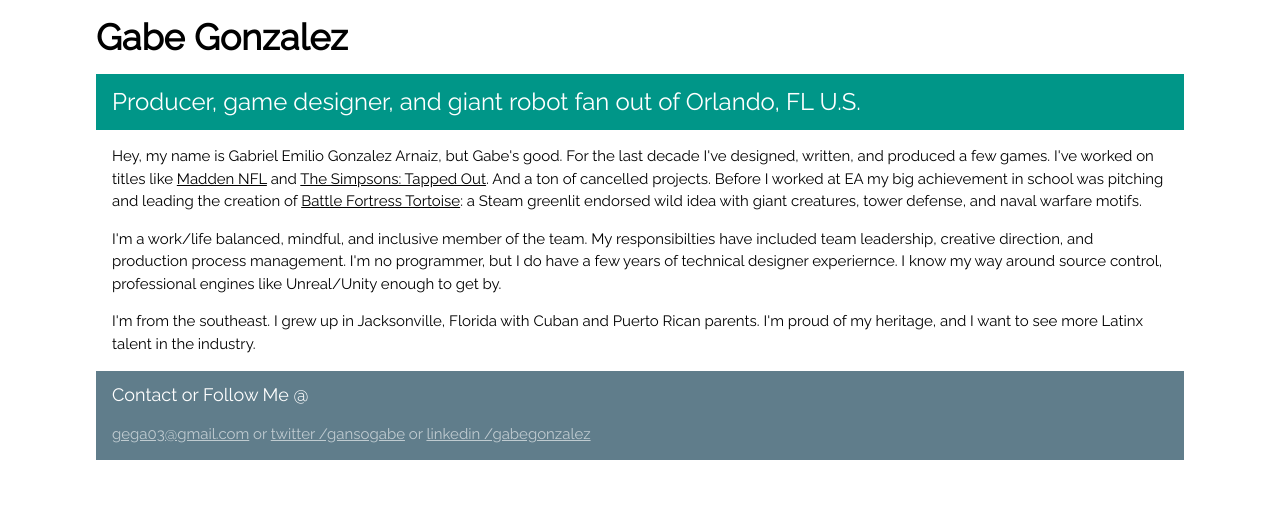
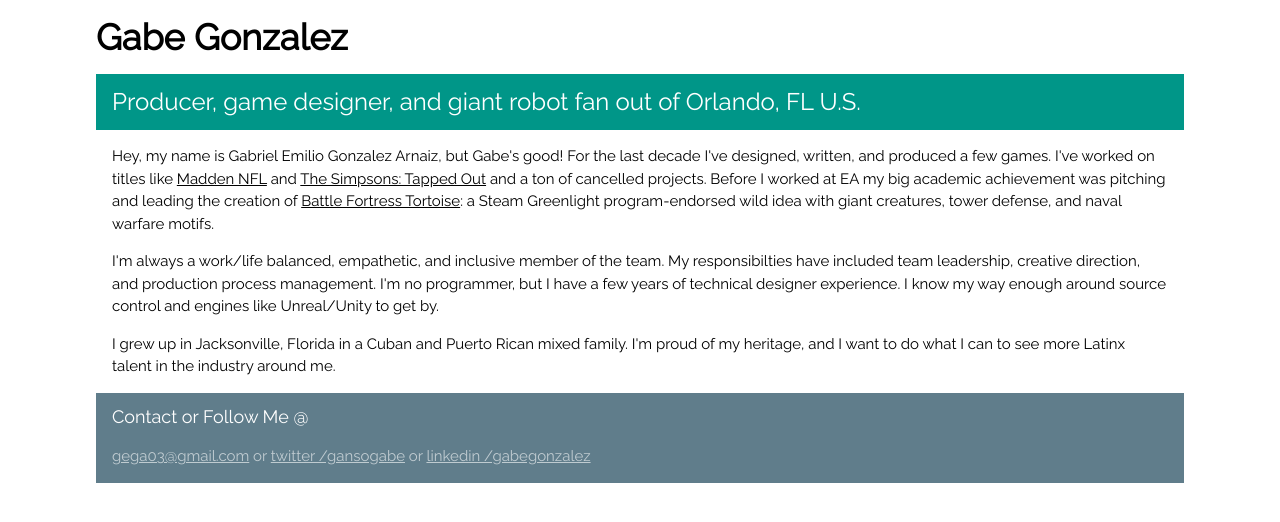
Before and after one commit to gg-gabe/gg-gabe.github.io, a Jekyll site: the page index.html, which Jekyll copies as it is, in a window 1280 px wide. Shown: the top 522 px of the page. Built offline with Jekyll 4.4.1, drawn with Linux system fonts in a browser that asks for light colours; comment, search, counter and statistics services are not loaded.

Commit message:
Update index.html

```diff
--- a/index.html
+++ b/index.html
@@ -18,13 +18,20 @@
     <meta charset="utf-8" />
     <meta name="viewport" content="width=device-width, initial-scale=1">
     <meta name="twitter:dnt" content="on">
+	<meta name="author" content="Gabriel Gonzalez">
+    <meta name="keywords" content="Gabe,Gonzalez,Games">
+    <meta name="description" content="Gabe Gonzalez is a video game developer located in Orlando, FL." />
+    <meta name="msapplication-TileColor" content="#ffffff">
+    <meta name="msapplication-TileImage" content="images/favicon/ms-icon-144x144.png">
+    <meta name="theme-color" content="#ffffff">
+    <meta property="og:title" content="Gabe Gonzalez" />
+    <meta property="og:type" content="video.other" />
+    <meta property="og:url" content="http://www.gabedesigner.com/index.html" />
+    <meta property="og:image" content="http://www.gabedesigner.com/images/picture_avatar_gabe.webp" />
     <link rel="stylesheet" href="https://www.w3schools.com/w3css/4/w3.css">
     <link rel="stylesheet" href="https://fonts.googleapis.com/css?family=Raleway">
     <link rel="stylesheet" href="https://www.w3schools.com/lib/w3-theme-black.css">
     <link rel="stylesheet" href="style.css">
-    <meta name="author" content="Gabriel Gonzalez">
-    <meta name="keywords" content="Gabe,Gonzalez,Games">
-    <meta name="description" content="Gabe Gonzalez is a video game developer located in Orlando, FL." />
     <link rel="apple-touch-icon" sizes="57x57" href="images/favicon/apple-icon-57x57.png">
     <link rel="apple-touch-icon" sizes="60x60" href="images/favicon/apple-icon-60x60.png">
     <link rel="apple-touch-icon" sizes="72x72" href="images/favicon/apple-icon-72x72.png">
@@ -36,13 +43,6 @@
     <link rel="apple-touch-icon" sizes="180x180" href="images/favicon/apple-icon-180x180.png">
     <link rel="shortcut icon" href="images/favicon/favicon.ico" />
     <link rel="manifest" href="images/favicon/manifest.json">
-    <meta name="msapplication-TileColor" content="#ffffff">
-    <meta name="msapplication-TileImage" content="images/favicon/ms-icon-144x144.png">
-    <meta name="theme-color" content="#ffffff">
-    <meta property="og:title" content="Gabe Gonzalez" />
-    <meta property="og:type" content="video.other" />
-    <meta property="og:url" content="http://www.gabedesigner.com/index.html" />
-    <meta property="og:image" content="http://www.gabedesigner.com/images/picture_avatar_gabe.webp" />
 </head>
 
 <body>
@@ -58,11 +58,11 @@
         </div>
 
         <div class="w3-container">
-            <p>Hey, my name is Gabriel Emilio Gonzalez Arnaiz, but Gabe's good. For the last decade I've designed, written, and produced a few games. I've worked on titles like <a href="https://youtu.be/0VbE2yafP5I" target="_blank">Madden NFL</a> and <a href="https://youtu.be/GgiDBuBxl6w" target="_blank">The Simpsons: Tapped Out</a>. And a ton of cancelled projects. Before I worked at EA my big achievement in school was pitching and leading the creation of <a href="https://youtu.be/KDyIi2ZOc6M" target="_blank">Battle Fortress Tortoise</a>: a Steam greenlit endorsed wild idea with giant creatures, tower defense, and naval warfare motifs.</p>
+            <p>Hey, my name is Gabriel Emilio Gonzalez Arnaiz, but Gabe's good! For the last decade I've designed, written, and produced a few games. I've worked on titles like <a href="https://youtu.be/0VbE2yafP5I" target="_blank">Madden NFL</a> and <a href="https://youtu.be/GgiDBuBxl6w" target="_blank">The Simpsons: Tapped Out</a> and a ton of cancelled projects. Before I worked at EA my big academic achievement was pitching and leading the creation of <a href="https://youtu.be/KDyIi2ZOc6M" target="_blank">Battle Fortress Tortoise</a>: a Steam Greenlight program-endorsed wild idea with giant creatures, tower defense, and naval warfare motifs.</p>
 
-            <p>I'm a work/life balanced, mindful, and inclusive member of the team. My responsibilties have included team leadership, creative direction, and production process management. I'm no programmer, but I do have a few years of technical designer experiernce. I know my  way around source control, professional engines like Unreal/Unity enough to get by.</p>
+            <p>I'm always a work/life balanced, empathetic, and inclusive member of the team. My responsibilties have included team leadership, creative direction, and production process management. I'm no programmer, but I have a few years of technical designer experience. I know my  way enough around source control and engines like Unreal/Unity to get by.</p>
 
-            <p>I'm from the southeast. I grew up in Jacksonville, Florida with Cuban and Puerto Rican parents. I'm proud of my heritage, and I want to see more Latinx talent in the industry.</p>
+            <p>I grew up in Jacksonville, Florida in a Cuban and Puerto Rican mixed family. I'm proud of my heritage, and I want to do what I can to see more Latinx talent in the industry around me.</p>
         </div>
 
         <footer class="w3-container w3-blue-grey">
```
